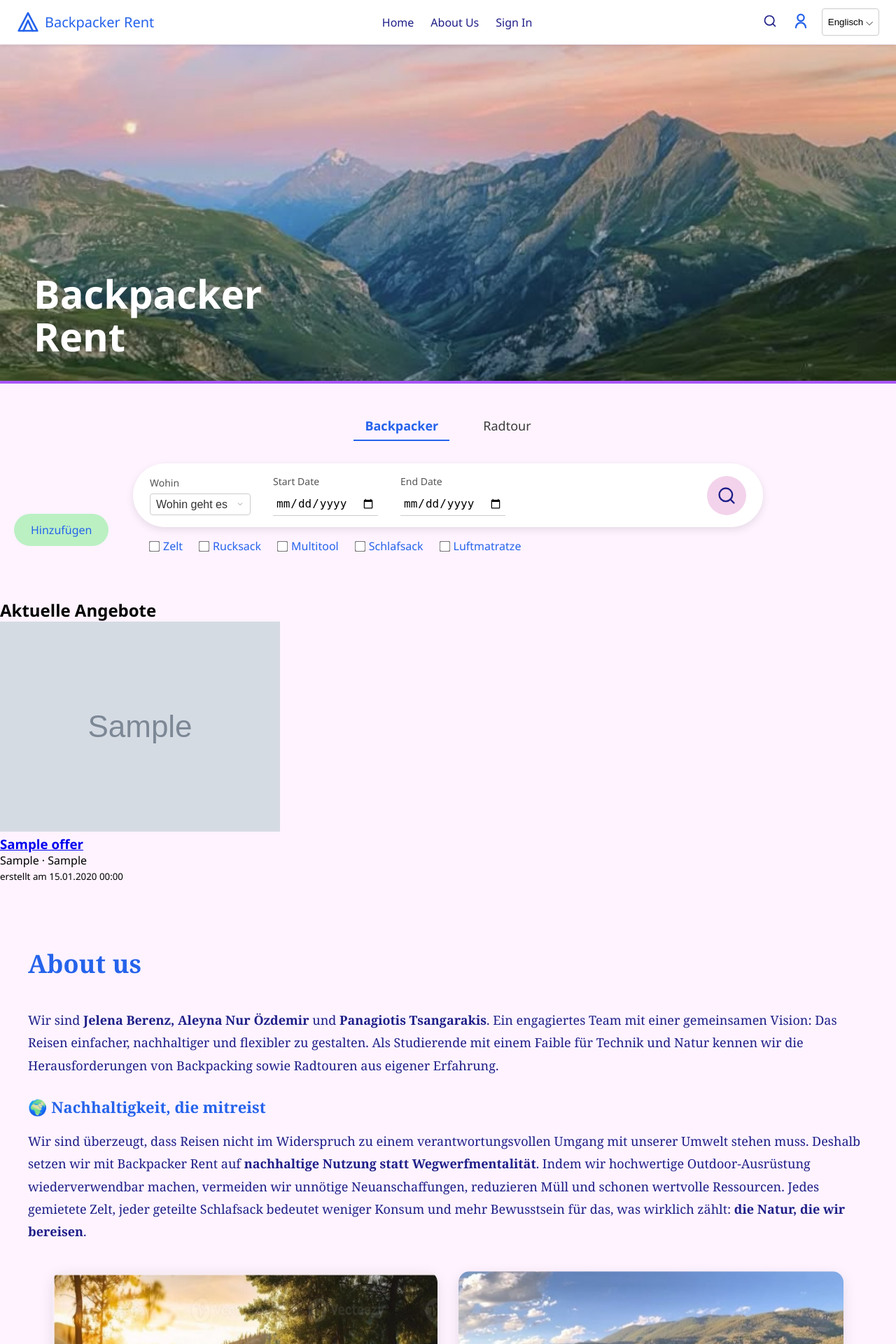
After one commit to jberenz/BackpackerRent, a Flask app: template templates/home.html in a window 1280 px wide. The commit adds this page. Shown: the top 1920 px of the page at 70% size. Run offline with Flask 3, Linux system fonts and the light colour scheme; the template is opened without the code that fills it: values that come from a table or form of the project are taken from there, others are empty; tables that the repository leaves empty hold one stand-in row (values such as "Sample post"); grey boxes marked "Sample" are stand-in pictures.

Commit message:
Angebote sichtbar im home screen

```diff
--- a/app.py
+++ b/app.py
@@ -4,8 +4,18 @@ from datetime import datetime
 
 import click
 import sqlite3
-from flask import Flask, render_template, request, redirect, url_for, flash, current_app, g
+from flask import (
+    Flask,
+    render_template,
+    request,
+    redirect,
+    url_for,
+    flash,
+    current_app,
+    g
+)
 from werkzeug.utils import secure_filename
+from flask_sqlalchemy import SQLAlchemy
 
 # ---------------------------------------------------
 # 1) DB-Hilfsfunktionen (für raw sqlite3 Queries für TODO-Listen)
@@ -69,8 +79,6 @@ def insert_sample_data() -> None:
 # ---------------------------------------------------
 # 2) SQLAlchemy-Models (interna)
 # ---------------------------------------------------
-
-from flask_sqlalchemy import SQLAlchemy
 
 # Ein einziges SQLAlchemy-Objekt für unsere Modelle
 sqla_db = SQLAlchemy()
@@ -197,10 +205,12 @@ with app.app_context():
 # 4) 🔀 TODO-Listen-Routen (raw sqlite3)
 # ---------------------------------------------------
 
-# Startseite leitet weiter zu /lists/
+# Startseite zeigt jetzt home.html (statt redirect auf /lists/)
 @app.route("/")
 def index():
-    return redirect(url_for("lists"))
+    # Alle Angebote aus der Datenbank holen, sortiert nach Erstellungszeitpunkt absteigend
+    offers = Offer.query.order_by(Offer.created_at.desc()).all()
+    return render_template("home.html", offers=offers)
 
 # Alle TODO-Listen anzeigen
 @app.route("/lists/")
@@ -321,7 +331,6 @@ def list_offers():
     offers = Offer.query.order_by(Offer.created_at.desc()).all()
     return render_template("lists_offers.html", offers=offers)
 
-
 @app.route("/offers/add", methods=["GET", "POST"])
 def add_offer():
     """
@@ -382,11 +391,11 @@ def add_offer():
         sqla_db.session.commit()
 
         flash("Angebot erfolgreich erstellt!", "success")
-        return redirect(url_for("list_offers"))
+        # Nach dem Speichern zurück zur Startseite (/)
+        return redirect(url_for("index"))
 
     # GET: Formular anzeigen
     return render_template("add_offer.html")
-
 
 @app.route("/offers/<int:offer_id>")
 def offer_detail(offer_id):
--- a/templates/base.html
+++ b/templates/base.html
@@ -9,7 +9,7 @@
 <body>
   <header class="site-header">
     <div class="header-inner">
-      <a href="{{ url_for('lists') }}" class="logo">
+      <a href="{{ url_for('index') }}" class="logo">
         <!-- Zelt-Icon -->
         <svg class="logo-icon" viewBox="0 0 24 24" fill="none"
              stroke="#2563EB" stroke-width="2" stroke-linecap="round" stroke-linejoin="round">
@@ -21,9 +21,9 @@
 
       <nav class="main-nav">
         <ul>
-          <li><a href="{{ url_for('lists') }}">Home</a></li>
+          <li><a href="{{ url_for('index') }}">Home</a></li>
           <li>
-            <a href="{{ url_for('lists') }}#aboutus"
+            <a href="{{ url_for('index') }}#aboutus"
                id="nav-aboutus"
                class="nav-link">
                About Us
--- /dev/null
+++ b/templates/home.html
@@ -0,0 +1,204 @@
+{% extends "base.html" %}
+
+{% block title %}Backpacker Rent{% endblock %}
+
+{% block hero %}
+<section class="hero">
+  <div class="hero__content">
+    <h1 class="hero__title">Backpacker<br>Rent</h1>
+  </div>
+</section>
+{% endblock %}
+
+{% block content %}
+  <!-- ================= -->
+  <!-- Such- und Filterbereich -->
+  <!-- ================= -->
+  <section class="search-section">
+    <ul class="tour-tabs">
+      <li class="tab active">
+        <a href="#" data-type="backpacker">Backpacker</a>
+      </li>
+      <li class="tab">
+        <a href="#" data-type="radtour">Radtour</a>
+      </li>
+    </ul>
+
+    <form class="search-bar" action="#" method="get">
+      <div class="input-group">
+        <label for="dest">Wohin</label>
+        <select id="dest" name="dest">
+          <option value="" disabled selected>Wohin geht es</option>
+          <option value="berlin">Berlin</option>
+          <option value="muenchen">München</option>
+          <option value="hamburg">Hamburg</option>
+          <option value="frankfurt">Frankfurt</option>
+        </select>
+      </div>
+      <div class="input-group">
+        <label for="start">Start Date</label>
+        <input id="start" name="start" type="date">
+      </div>
+      <div class="input-group">
+        <label for="end">End Date</label>
+        <input id="end" name="end" type="date">
+      </div>
+      <button type="submit" class="search-button" aria-label="Suchen">
+        <svg width="28" height="28" viewBox="0 0 24 24" fill="none"
+             stroke="#1e1e88" stroke-width="2" stroke-linecap="round" stroke-linejoin="round">
+          <circle cx="11" cy="11" r="8"/>
+          <line x1="21" y1="21" x2="16.65" y2="16.65"/>
+        </svg>
+      </button>
+    </form>
+
+    <div class="filters">
+      <div class="filter-group active" data-type="backpacker">
+        <label><input type="checkbox" name="gear" value="zelt"> Zelt</label>
+        <label><input type="checkbox" name="gear" value="rucksack"> Rucksack</label>
+        <label><input type="checkbox" name="gear" value="multitool"> Multitool</label>
+        <label><input type="checkbox" name="gear" value="schlafsack"> Schlafsack</label>
+        <label><input type="checkbox" name="gear" value="luftmatratze"> Luftmatratze</label>
+      </div>
+      <div class="filter-group" data-type="radtour">
+        <label><input type="checkbox" name="gear" value="radtasche"> Radtasche</label>
+        <label><input type="checkbox" name="gear" value="gaskocher"> Gaskocher</label>
+        <label><input type="checkbox" name="gear" value="schlafsack"> Schlafsack</label>
+        <label><input type="checkbox" name="gear" value="zelt"> Zelt</label>
+        <label><input type="checkbox" name="gear" value="luftmatratze"> Luftmatratze</label>
+      </div>
+    </div>
+  </section>
+
+  <!-- ================= -->
+  <!-- Angebots-Bereich (statt der alten TODO-Liste) -->
+  <!-- ================= -->
+  <section class="offers-section">
+    <h2 class="section-header">Aktuelle Angebote</h2>
+
+    {% if offers|length == 0 %}
+      <p class="no-offers">Momentan sind keine Angebote vorhanden.</p>
+      <!-- Hier wurde der btn-create-Button „Neues Angebot hinzufügen“ entfernt -->
+    {% else %}
+      <div class="offers-grid">
+        {% for offer in offers %}
+          <div class="offer-card">
+            {% if offer.photo %}
+              <img src="{{ url_for('static', filename=offer.photo) }}"
+                   alt="Foto: {{ offer.title }}" class="offer-image">
+            {% else %}
+              <div class="offer-placeholder">
+                <!-- Fallback-Bild, falls kein Foto hochgeladen wurde -->
+                <svg width="100" height="100" viewBox="0 0 24 24" fill="none"
+                     stroke="#555" stroke-width="2" stroke-linecap="round" stroke-linejoin="round">
+                  <rect x="3" y="3" width="18" height="18" rx="2" ry="2"/>
+                  <path d="M8 19l4-4 4 4"/>
+                  <path d="M12 15V9"/>
+                </svg>
+              </div>
+            {% endif %}
+
+            <h3 class="offer-title">
+              <a href="{{ url_for('offer_detail', offer_id=offer.id) }}">
+                {{ offer.title }}
+              </a>
+            </h3>
+            <p class="offer-meta">
+              {{ offer.category|capitalize }} &middot; {{ offer.region|capitalize }}
+              <br>
+              <small>erstellt am {{ offer.created_at.strftime("%d.%m.%Y %H:%M") }}</small>
+            </p>
+          </div>
+        {% endfor %}
+      </div>
+      <!-- Auch hier wurde der btn-create-Button entfernt -->
+    {% endif %}
+  </section>
+
+  <!-- ================= -->
+  <!-- About-Us-Bereich (bleibt unverändert) -->
+  <!-- ================= -->
+  <section class="about-section" id="aboutus">
+    <div class="about-container">
+      <div class="about-heading">
+        <h2>About us</h2>
+      </div>
+      <div class="about-content">
+        <div class="about-text">
+          <p>
+            Wir sind <strong>Jelena Berenz, Aleyna Nur Özdemir</strong> und <strong>Panagiotis Tsangarakis</strong>.
+            Ein engagiertes Team mit einer gemeinsamen Vision: Das Reisen einfacher, nachhaltiger und flexibler
+            zu gestalten. Als Studierende mit einem Faible für Technik und Natur kennen wir die Herausforderungen
+            von Backpacking sowie Radtouren aus eigener Erfahrung.
+          </p>
+
+          <h3>🌍 Nachhaltigkeit, die mitreist</h3>
+          <p>
+            Wir sind überzeugt, dass Reisen nicht im Widerspruch zu einem verantwortungsvollen Umgang mit unserer Umwelt
+            stehen muss. Deshalb setzen wir mit Backpacker Rent auf <strong>nachhaltige Nutzung statt Wegwerfmentalität</strong>.
+            Indem wir hochwertige Outdoor-Ausrüstung wiederverwendbar machen, vermeiden wir unnötige Neuanschaffungen, reduzieren Müll
+            und schonen wertvolle Ressourcen. Jedes gemietete Zelt, jeder geteilte Schlafsack bedeutet weniger Konsum und mehr
+            Bewusstsein für das, was wirklich zählt: <strong>die Natur, die wir bereisen</strong>.
+          </p>
+        </div>
+        <div class="about-images">
+          <img src="{{ url_for('static', filename='images/tent.jpg') }}" alt="Zelten am See">
+          <img src="{{ url_for('static', filename='images/cow-field.jpg') }}" alt="Kuh auf Blumenwiese">
+        </div>
+      </div>
+    </div>
+  </section>
+
+  <!-- ================= -->
+  <!-- Fester „Hinzufügen“-Button (bleibt erhalten) -->
+  <!-- ================= -->
+  <a href="{{ url_for('add_offer') }}" class="btn-add">Hinzufügen</a>
+
+  <script>
+    // Tabs + Filter umschalten
+    document.querySelectorAll('.tour-tabs .tab a').forEach(link => {
+      link.addEventListener('click', e => {
+        e.preventDefault();
+        const type = link.dataset.type;
+        document.querySelectorAll('.tour-tabs .tab').forEach(li => li.classList.remove('active'));
+        link.parentElement.classList.add('active');
+        document.querySelectorAll('.filter-group').forEach(group => {
+          group.classList.toggle('active', group.dataset.type === type);
+        });
+      });
+    });
+
+    // About-Us Nav-Aktivierung
+    document.addEventListener("DOMContentLoaded", () => {
+      if (window.location.hash === "#aboutus") {
+        document.getElementById('nav-aboutus')?.classList.add("active");
+      }
+      document.addEventListener("scroll", () => {
+        const sec = document.getElementById("aboutus");
+        const link = document.getElementById('nav-aboutus');
+        if (!sec || !link) return;
+        const r = sec.getBoundingClientRect();
+        link.classList.toggle("active", r.top <= 100 && r.bottom >= 100);
+      });
+    });
+  </script>
+
+  <!-- ================= -->
+  <!-- Kontakt-Bereich (bleibt unverändert) -->
+  <!-- ================= -->
+  <section class="contact-section">
+    <div class="contact-content">
+      <div class="contact-info">
+        <h2>Kontakt</h2>
+        <p>Backpackstraße 123, 12345 Berlin</p>
+        <p><a href="mailto:hallo@backpackerrent.de">hallo@backpackerrent.de</a></p>
+      </div>
+      <div class="contact-action">
+        <a href="mailto:hallo@backpackerrent.de" class="contact-btn">E-Mail</a>
+      </div>
+    </div>
+    <div class="contact-image">
+      <img src="{{ url_for('static', filename='images/contact-forest.jpg') }}" alt="Waldlandschaft">
+    </div>
+  </section>
+{% endblock %}
```
Also changed, not shown: templates/lists.html (deleted, +0 -164 lines).
